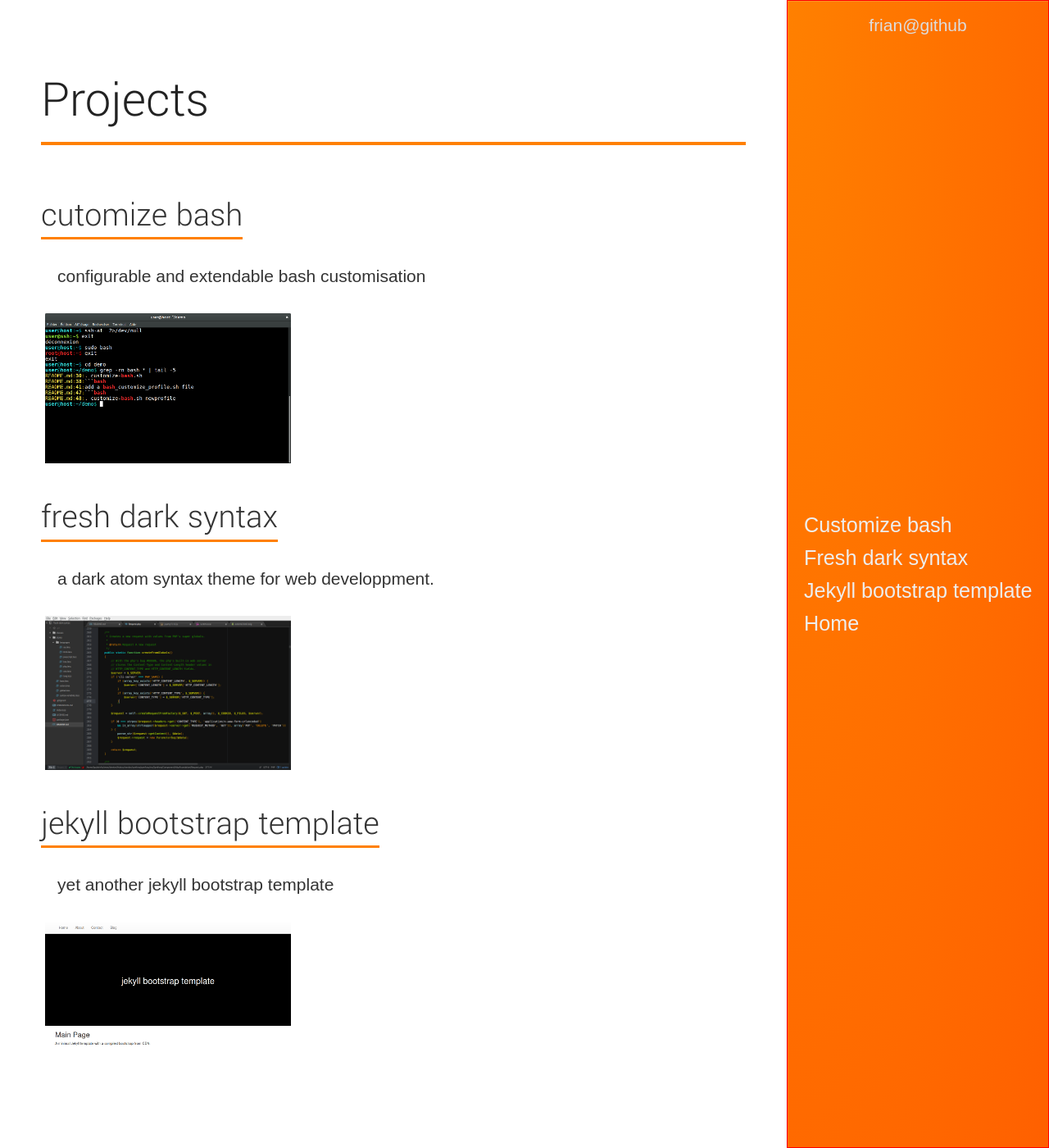
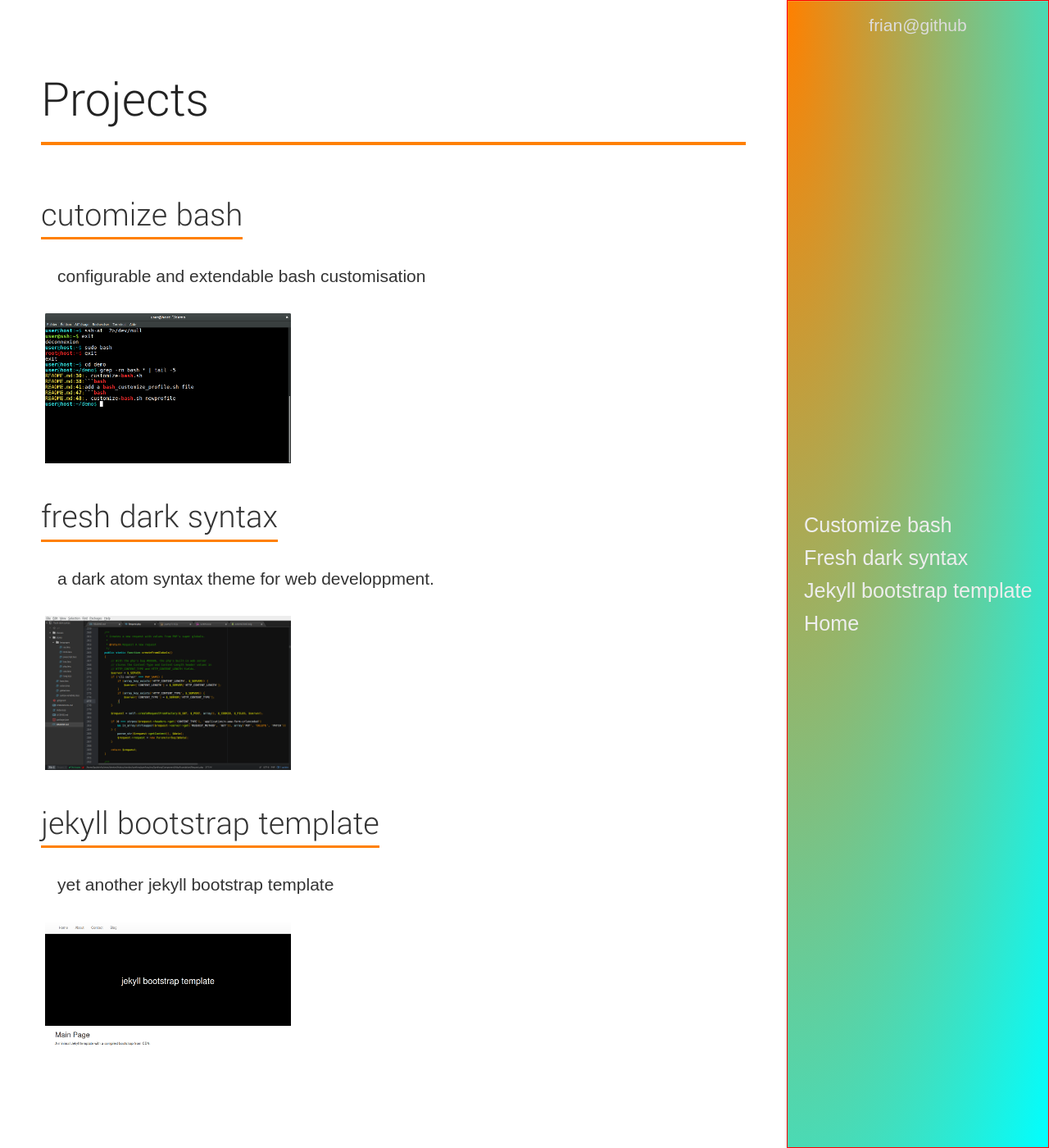
Before and after one commit to frian/frian.github.io, a Jekyll site: the page built from projects.md, in a window 1280 px wide and 1400 px high. Shown: the whole window at 82% size. Built offline with Jekyll 4.4.1, drawn with Linux system fonts in a browser that asks for light colours; some web fonts are replaced.

Commit message:
github css test

```diff
--- a/_sass/_layout.scss
+++ b/_sass/_layout.scss
@@ -47,7 +47,7 @@ $border-color: #040;
       radial-gradient(
         at 0 0,
           $gradient-color-2,
-          $gradient-color-1
+          cyan
       )
     );
 
```
